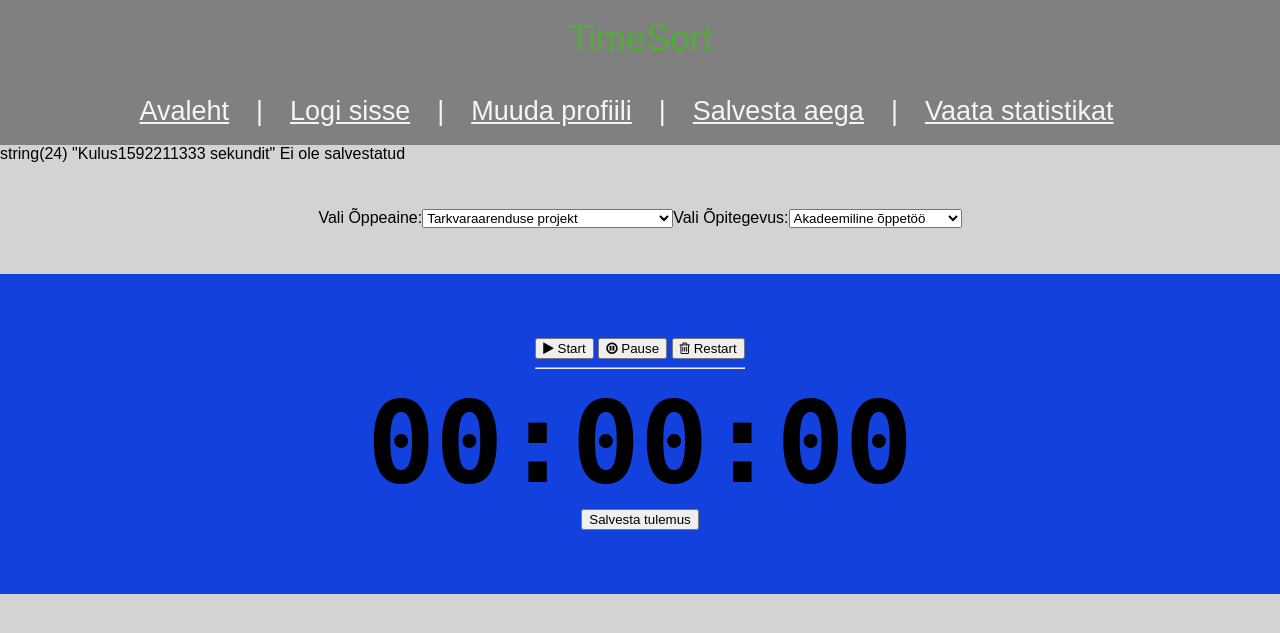
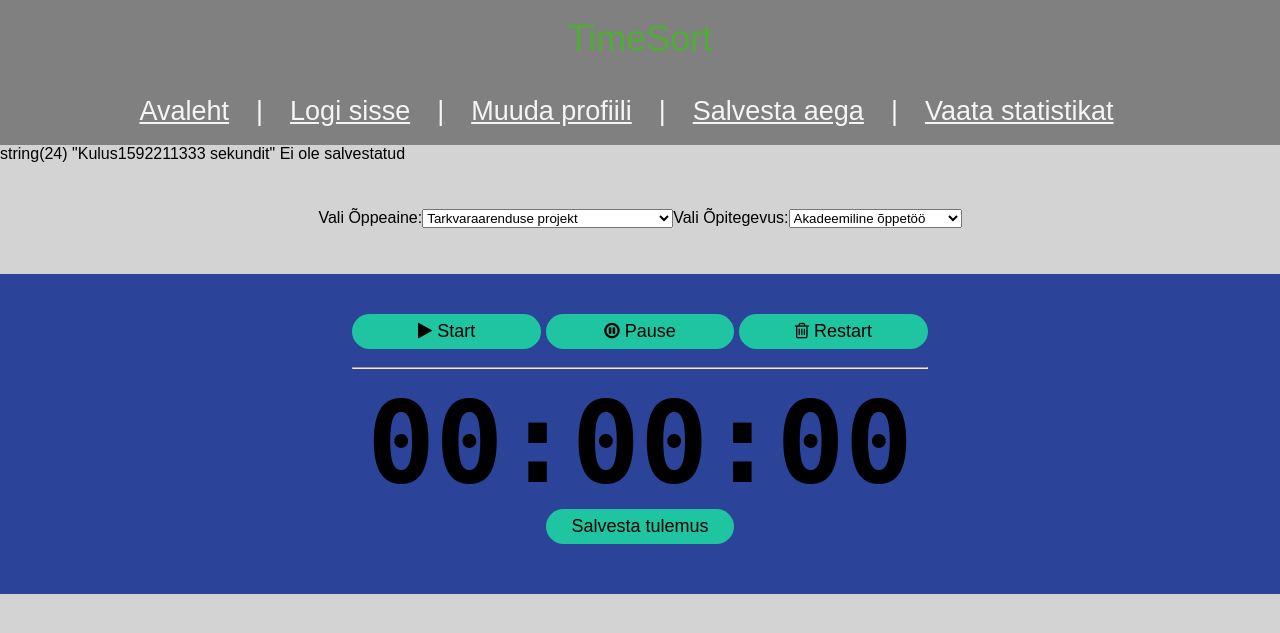
Before and after one commit to henrimag/projekt, a PHP site: page /site/timer.php in a window 1280 px wide. Shown: the top 633 px of the page. Run offline with PHP 8.4, Linux system fonts and the light colour scheme; data that the repository does not hold is empty.

Commit message:
button muudatused

```diff
--- a/site/timer.php
+++ b/site/timer.php
@@ -102,7 +102,7 @@ if (isset($_POST["submitTime"])) {
             <div class="timerButtons">
                 <button class="timerButtons" onclick="start()" type="button"><i class="fa fa-play" aria-hidden="true"></i> Start</button>
                 <button class="timerButtons" onclick="pause()" type="button"><i class="fa fa-pause-circle-o" aria-hidden="true"></i> Pause</button>
-                <button class="timerButtons" onclick="stop()"><i class="fa fa-trash-o" aria-hidden="true"></i> Restart</button>
+                <button class="timerButtons" onclick="stop()" type="button"><i class="fa fa-trash-o" aria-hidden="true"></i> Restart</button>
                 <hr>
             </div>
 
--- a/style/timer.css
+++ b/style/timer.css
@@ -40,7 +40,7 @@ input[type="submit"] {
 }
 
 .timerDiv{
-    background-color: rgb(18, 65, 221);
+    background-color: rgb(43, 67, 153);
     display: flex;
     flex-direction: column;
     align-items: center;
@@ -63,6 +63,43 @@ input[type="submit"] {
   margin: 0 0 1em 0;
 }
 
+.timerDiv input[type="button"] {
+  border: none;
+  outline: none;
+  height: 35px;
+  background: #1fc4a0;
+  color: rgb(0, 0, 0);
+  font-size: 18px;
+  border-radius: 20px;
+  margin-bottom: 10px;
+  width: 5cm;
+}
+.timerButtons button[type="button"] {
+  border: none;
+  outline: none;
+  height: 35px;
+  background: #1fc4a0;
+  color: rgb(0, 0, 0);
+  font-size: 18px;
+  border-radius: 20px;
+  margin-bottom: 10px;
+  width: 5cm;
+}
+
+.timerButtons button[type="button"]:hover {
+  cursor: pointer;
+  background: #1da185;
+  /* color: #000;
+  border-style: solid; */
+}
+
+.timerDiv input[type="button"]:hover {
+  cursor: pointer;
+  background: #1da185;
+  /* color: #000;
+  border-style: solid; */
+}
+
 nav a {
   font-size: 1.5em;
   color: whitesmoke;
```
Also changed, not shown: style/style.css (+5 -9 lines).
